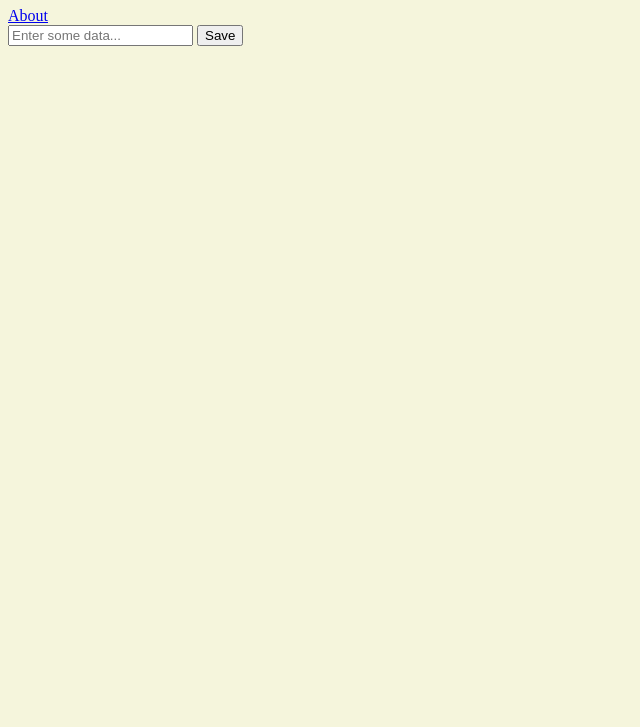
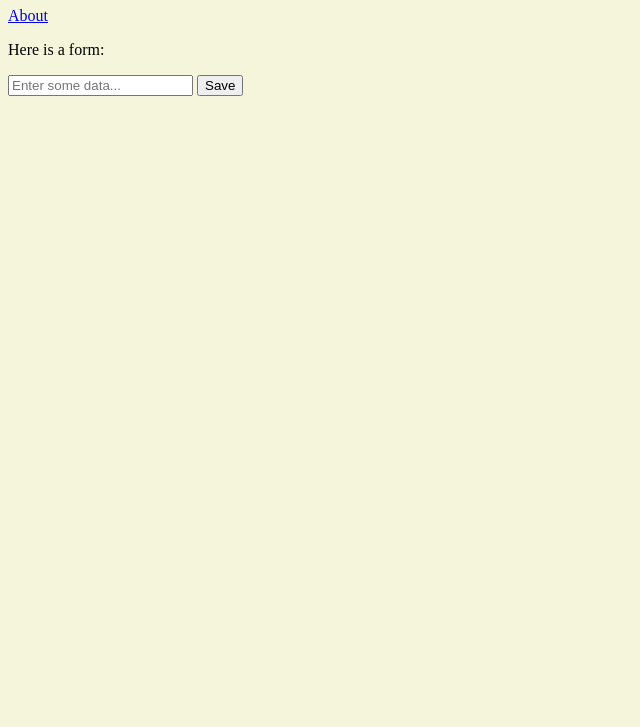
Before and after one commit to linus-rudbeck/fs-js-4-node, a website: page index.html in a window 1280 px wide. Shown: the part 73-800 px from the top of the page, without its empty margins (0-640 px from the left). Drawn offline with Linux system fonts and the light colour scheme.

Commit message:
Update index.html

```diff
--- a/index.html
+++ b/index.html
@@ -12,6 +12,8 @@
 
     <a href="/about">About</a>
 
+    <p>Here is a form:</p>
+
     <form action="/submit" method="post">
         <input type="text" name="data" placeholder="Enter some data...">
         <button type="submit">Save</button>
```
